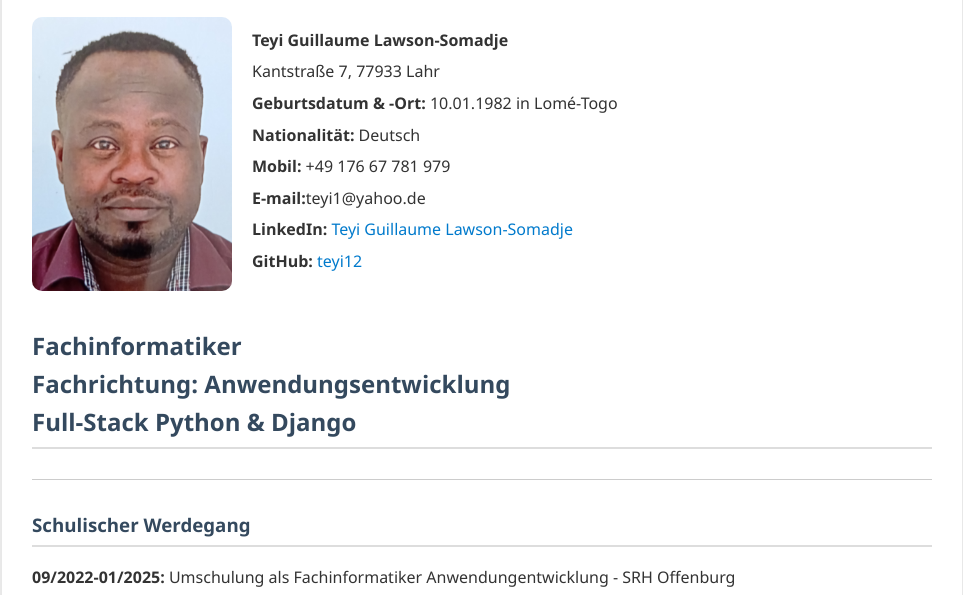
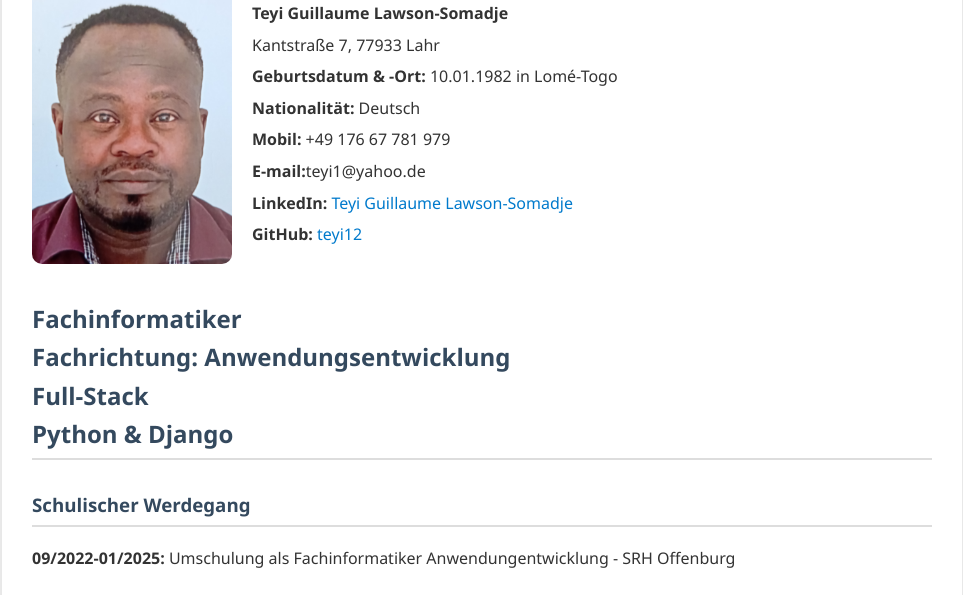
Before and after one commit to teyi12/blog, a plain HTML site: page index.html in a window 1280 px wide. Shown: the part 179-774 px from the top of the page, without its empty margins (158-1121 px from the left). Drawn offline with Linux system fonts and the light colour scheme.

Commit message:
second repository

```diff
--- a/index.html
+++ b/index.html
@@ -1,5 +1,5 @@
+<!DOCTYPE html>
 <html lang="en">
-
 <head>
     <meta charset="UTF-8">
     <meta name="viewport" content="width=device-width, initial-scale=1.0">
@@ -30,9 +30,9 @@
         </div>
 
         <h2>Fachinformatiker <br> Fachrichtung: Anwendungsentwicklung <br>
-            Full-Stack Python & Django</h2>
+            Full-Stack <br>Python & Django</h2>
         <div class="cv-section">
-            <hr>
+
             <h3>Schulischer Werdegang</h3>
             <strong>09/2022-01/2025: </strong>
             <span>Umschulung als Fachinformatiker Anwendungentwicklung - SRH Offenburg</span>
@@ -88,6 +88,7 @@
                 <li>Bootstrap</li>
                 <li>Python-Django</li>
                 <li>MySQL</li>
+                <li>Git/GitHub</li>
             </ul>
 
             <strong>Sprachkenntnisse:</strong>
```
Also changed, not shown: css/styles.css (+2 -60 lines).
